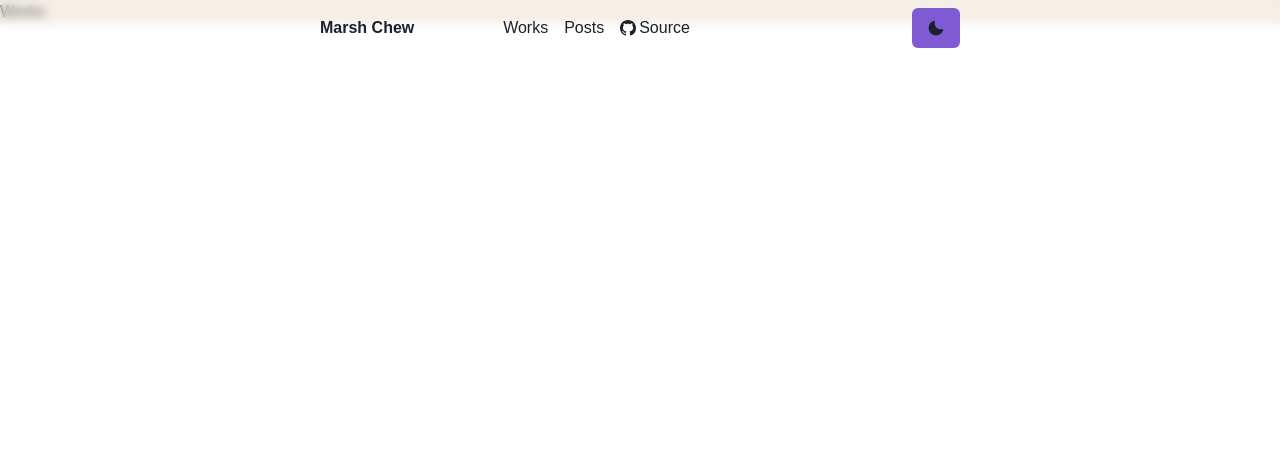
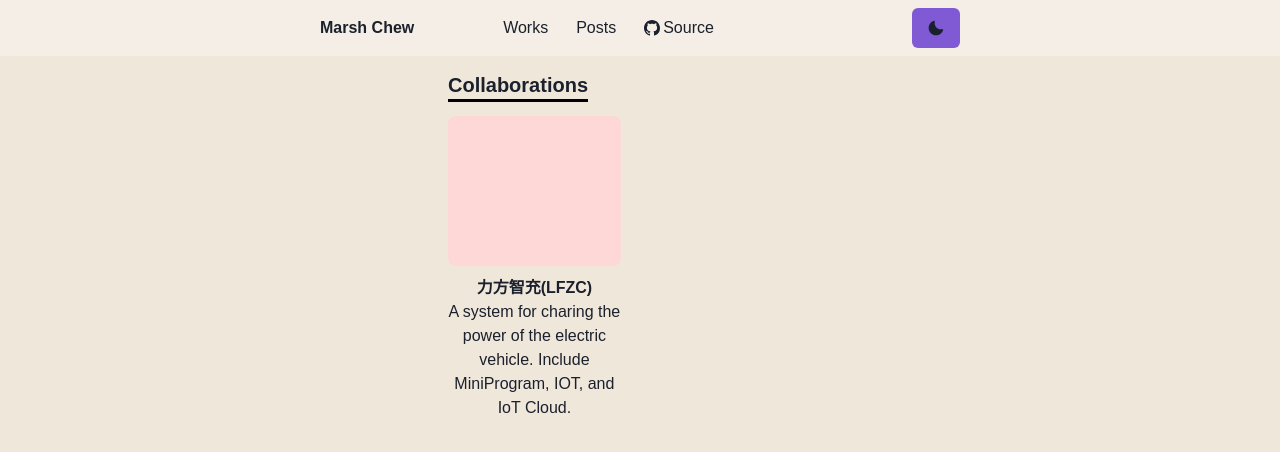
Before and after one commit to ryzencool/portolio, a React (Create React App) app: page /work in a window 1280 px wide. Shown: the top 452 px of the page. Built offline with nearby package versions, Linux system fonts and the light colour scheme.

Commit message:
add work

```diff
--- a/src/App.tsx
+++ b/src/App.tsx
@@ -15,8 +15,7 @@ function App() {
   const bg = useColorModeValue('rgb(240, 231, 219)', 'dark.900');
 
   return (
-
-    <Box bgColor={bg} width={'100vw'}>
+    <Box bgColor={bg} width={'100vw'} minHeight={'100vh'}>
       <AppBar />
       <Routes>
         <Route index element={<Home />} />
--- a/src/components/AppBar.tsx
+++ b/src/components/AppBar.tsx
@@ -7,6 +7,7 @@ import { MoonIcon, SunIcon } from '@chakra-ui/icons'
 import { useColorMode, useColorModeValue } from '@chakra-ui/color-mode'
 import { chakra } from '@chakra-ui/system'
 import { NavigateFunction, useNavigate } from 'react-router'
+import { NavLink } from 'react-router-dom'
 
 export default function AppBar() {
     const { colorMode, toggleColorMode } = useColorMode()
@@ -26,9 +27,9 @@ export default function AppBar() {
                         Marsh Chew
                     </Box>
                 </Flex>
-                <Flex flexDir={'row'} gap={4} alignItems={'center'} width={'50%'}>
-                    <Text onClick={() => { navigate("/work") }}>Works</Text>
-                    <Text onClick={() => { navigate("/post") }}>Posts</Text>
+                <Flex flexDir={'row'} gap={7} alignItems={'center'} width={'50%'}>
+                    <NavLink to={`work`}><Text >Works</Text></NavLink>
+                    <NavLink to={`post`}><Text >Posts</Text></NavLink>
                     <Flex dir='row' alignItems={'center'}>
                         <BsGithub />
                         <chakra.a href='https://github.com/ryzencool'>
--- a/src/pages/Work.tsx
+++ b/src/pages/Work.tsx
@@ -1,8 +1,30 @@
-import { Box } from '@chakra-ui/layout';
+import { Box, Flex, Text } from '@chakra-ui/layout';
 import React from 'react'
+import { MainTitle } from '../components/Sections';
 
 const Work: React.FC = () => {
-    return (<Box>Works</Box>)
+    return (
+        <Flex flexDir={'column'} alignItems={'center'}>
+            <Flex flexDir={'column'} alignItems={'center'} width={'30%'} marginTop={'70px'}>
+                <Box width={'100%'}>
+                    <MainTitle as={'span'}>Collaborations</MainTitle>
+                    <Flex flexDir={'row'} justifyContent={'space-between'} marginTop={'16px'} gap={3} >
+                        <Box width={'45%'}>
+                            <Box bgColor={'red.100'} height={'150px'} borderRadius={8}></Box>
+                            <Flex flexDir={'column'} alignItems={'center'} marginTop={'10px'} >
+                                <Text fontWeight={'bold'}>
+                                    力方智充(LFZC)
+                                </Text>
+                                <Text textAlign={'center'}>
+                                    A  system for charing the power of the electric vehicle. Include MiniProgram, IOT, and IoT Cloud.
+                                </Text>
+                            </Flex>
+
+                        </Box>
+                    </Flex>
+                </Box>
+            </Flex >
+        </Flex >)
 }
 
 export default Work;
```
